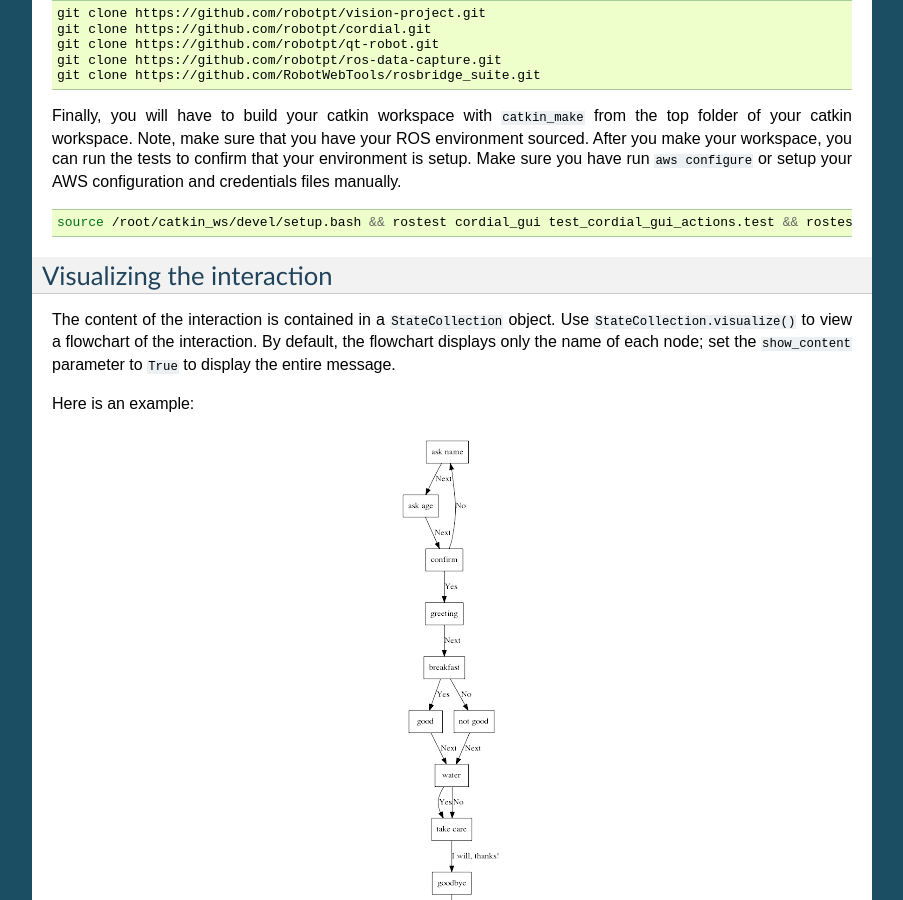
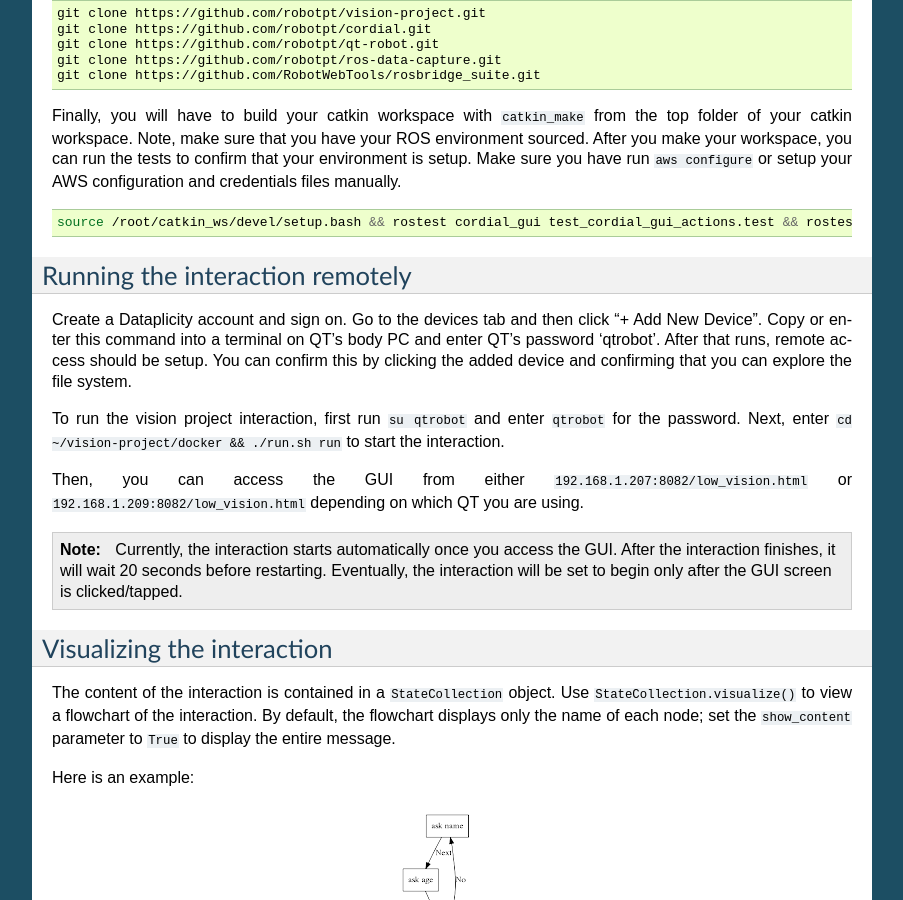
Before and after one commit to robotpt/vision-project, a Sphinx documentation site: the page built from docs/setup.rst, in a window 1280 px wide and 900 px high, scrolled down 903 px. Shown: the whole window, without its empty margins (198-1101 px from the left). Built offline with Sphinx 7.4.7, drawn with Linux system fonts in a browser that asks for light colours; some of the changed text lies outside the part shown.

Commit message:
Add instructions to run the vision project interaction from Dataplicity (#19)
* Add instructions for starting the interaction from Dataplicity
Signed-off-by: Emily Zhou <zhouxemily@gmail.com>

* Add instructions for starting the interaction from Dataplicity
Signed-off-by: Emily Zhou <zhouxemily@gmail.com>

```diff
--- a/docs/setup.rst
+++ b/docs/setup.rst
@@ -43,6 +43,18 @@ Finally, you will have to build your catkin workspace with :code:`catkin_make` f
     source /root/catkin_ws/devel/setup.bash && rostest cordial_gui test_cordial_gui_actions.test && rostest cordial_gui test_cordial_gui_pubs_and_subs.test && rostest cordial_manager test_cordial_manager_actions.test && rostest cordial_manager test_cordial_manager_pubs_and_subs.test && rostest cordial_manager test_cordial_manager_services.test
 
 
+Running the interaction remotely
+^^^^^^^^^^^^^^^^^^^^^^^^^^^^^^^^
+
+Create a Dataplicity account and sign on. Go to the devices tab and then click "+ Add New Device".  Copy or enter this command into a terminal on QT's body PC and enter QT's password 'qtrobot'.  After that runs, remote access should be setup.  You can confirm this by clicking the added device and confirming that you can explore the file system.
+
+To run the vision project interaction, first run :code:`su qtrobot` and enter :code:`qtrobot` for the password. Next, enter :code:`cd ~/vision-project/docker && ./run.sh run` to start the interaction.
+
+Then, you can access the GUI from either :code:`192.168.1.207:8082/low_vision.html` or :code:`192.168.1.209:8082/low_vision.html` depending on which QT you are using.
+
+.. note::
+    Currently, the interaction starts automatically once you access the GUI. After the interaction finishes, it will wait 20 seconds before restarting. Eventually, the interaction will be set to begin only after the GUI screen is clicked/tapped.
+
 Visualizing the interaction
 ^^^^^^^^^^^^^^^^^^^^^^^^^^^
 
```
